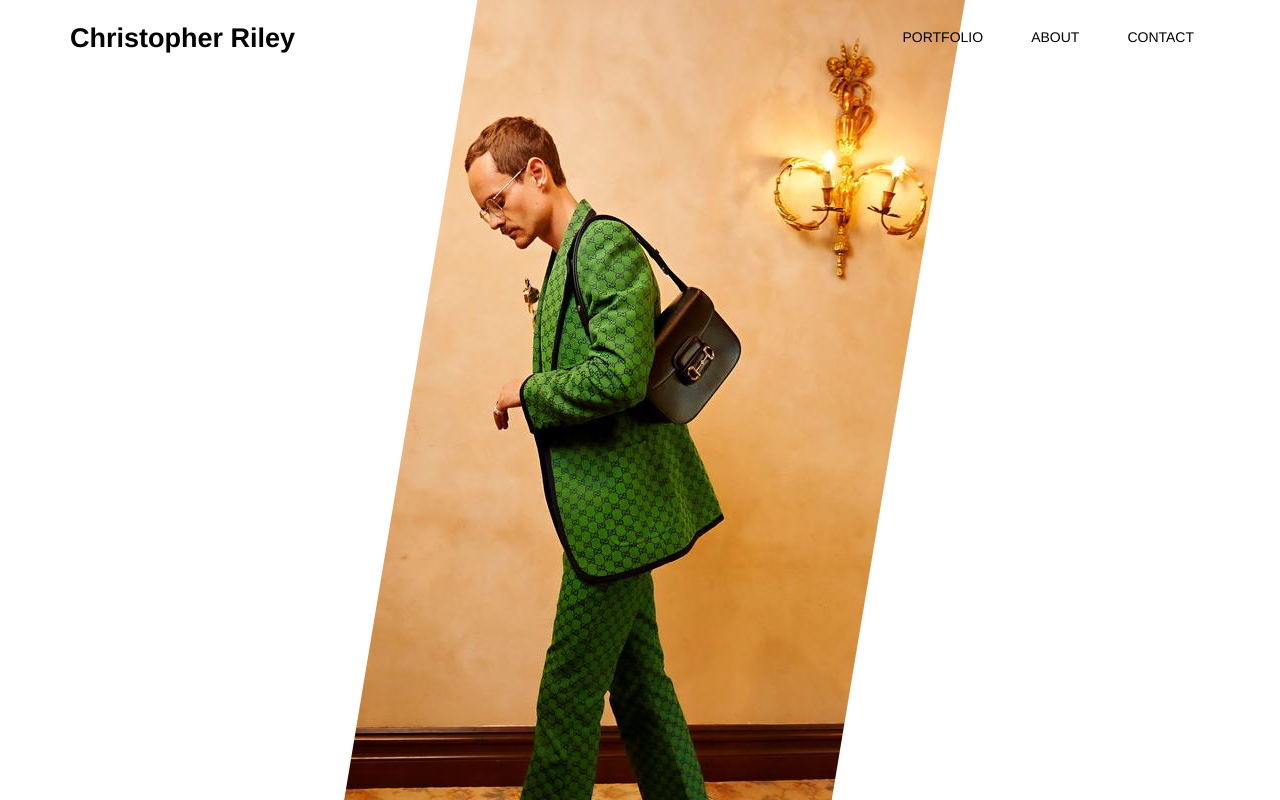
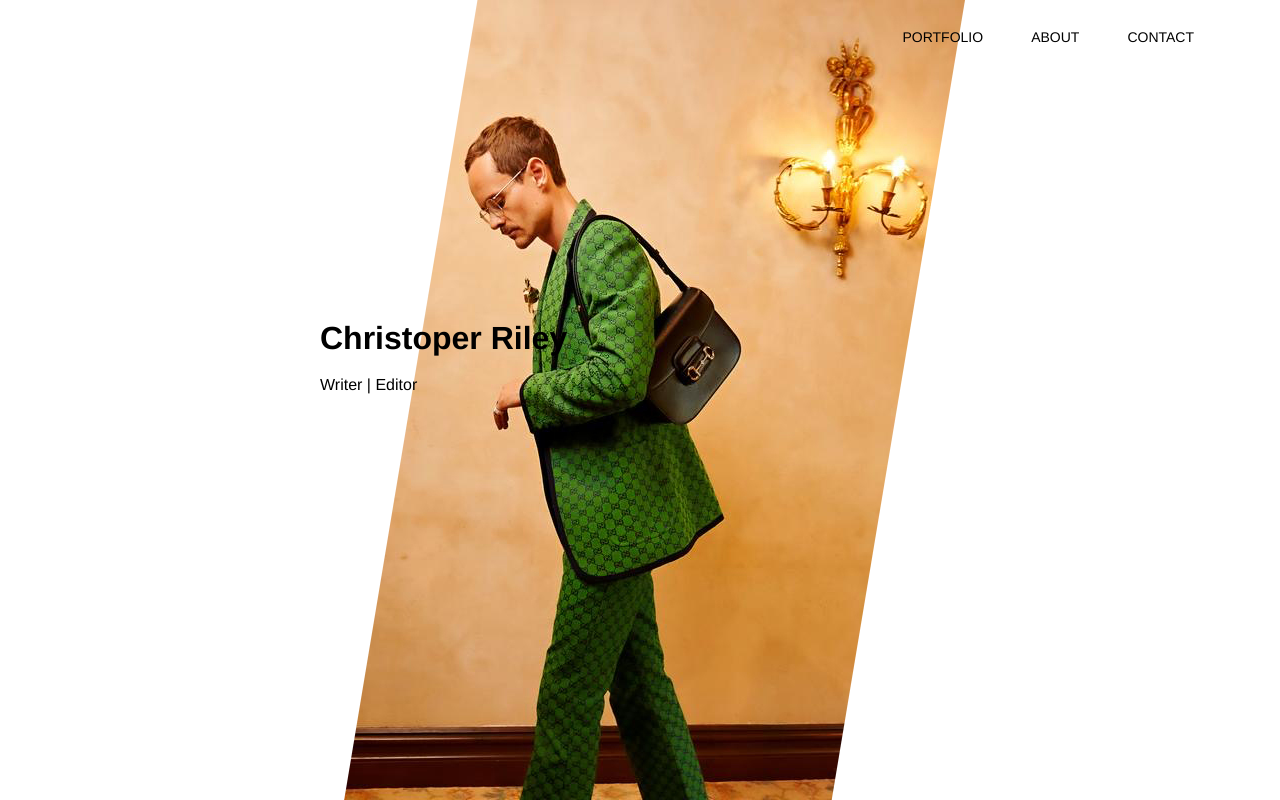
Before and after one commit to AndyBeable/riley-portfolio, a Vue app: page / in a window 1280 px wide. Shown: the top 800 px of the page. Built offline with nearby package versions, Linux system fonts and the light colour scheme; a web font is replaced by a local one.

Commit message:
card update

```diff
--- a/src/components/Card.vue
+++ b/src/components/Card.vue
@@ -29,21 +29,28 @@ export default {
 
   @media screen and (min-width: 750px) {
     & ul {
-    display: flex;
-    flex-direction: row;
+      display: flex;
+      flex-direction: row;
       flex-wrap: wrap;
+      justify-content: space-around;
+      gap: 5rem;
+    }
+
+    & li {
+
     }
   }
 }
 
-
 .content__container {
   text-align: center;
   text-transform: uppercase;
+  box-shadow: rgba(149, 157, 165, 0.2) 0px 8px 24px;
+  padding: 1rem;
 
   & img {
-    max-width: 300px;
-    height: auto;
+    width: 400px;
+    height: 400px;
     margin-bottom: 1rem;
   }
 }
--- a/src/components/Navbar.vue
+++ b/src/components/Navbar.vue
@@ -3,7 +3,7 @@
     <nav>
       <div class="branding">
         <router-link class="link" :to="{ name: 'Home' }"
-          ><h1>Christopher Riley</h1></router-link
+          ><h1 v-show="mobile">Christopher Riley</h1></router-link
         >
       </div>
       <ul v-show="!mobile" class="navigation">
--- a/src/views/About.vue
+++ b/src/views/About.vue
@@ -1,5 +1,6 @@
 <template>
   <div class="about">
+    <img src="../assets/main-2.jpg" alt="">
     <p>
       Christopher is a British-American writer and editor based in Sydney.
       Formerly deputy editor of GQ Australia, Christopher has worked on staff at
@@ -30,7 +31,16 @@ export default {
   width: 75%;
   margin: 0 auto;
   padding: 7rem 0;
+  display: flex;
+  flex-direction: column;
+  justify-content: center;
+  align-items: center;
 
+  img {
+    width: 400px;
+    height: 450px;
+    margin-bottom: 5rem;
+  }
   p {
     margin-bottom: 3rem;
   }
--- a/src/views/Home.vue
+++ b/src/views/Home.vue
@@ -1,9 +1,9 @@
 <template>
   <div class="header">
-    <!--    <div v-show="mobile" class="header__title">-->
-    <!--      <h1>Christoper Riley</h1>-->
-    <!--      <p>Writer | Editor</p>-->
-    <!--    </div>-->
+    <div class="header__title">
+      <h1>Christoper Riley</h1>
+      <p>Writer | Editor</p>
+    </div>
     <div class="header__content">
       <!--      <div class="header__links">-->
       <!--        <router-link to="/" class="link">Home</router-link>-->
@@ -30,8 +30,17 @@ export default {
   flex-direction: column;
   justify-content: center;
   align-items: center;
+  position: relative;
 
   &__title {
+    position: absolute;
+    top: 20rem;
+    left: 20rem;
+    z-index: 2;
+
+    & h1 {
+      margin-bottom: 1rem;
+    }
   }
 
   &__content {
```
